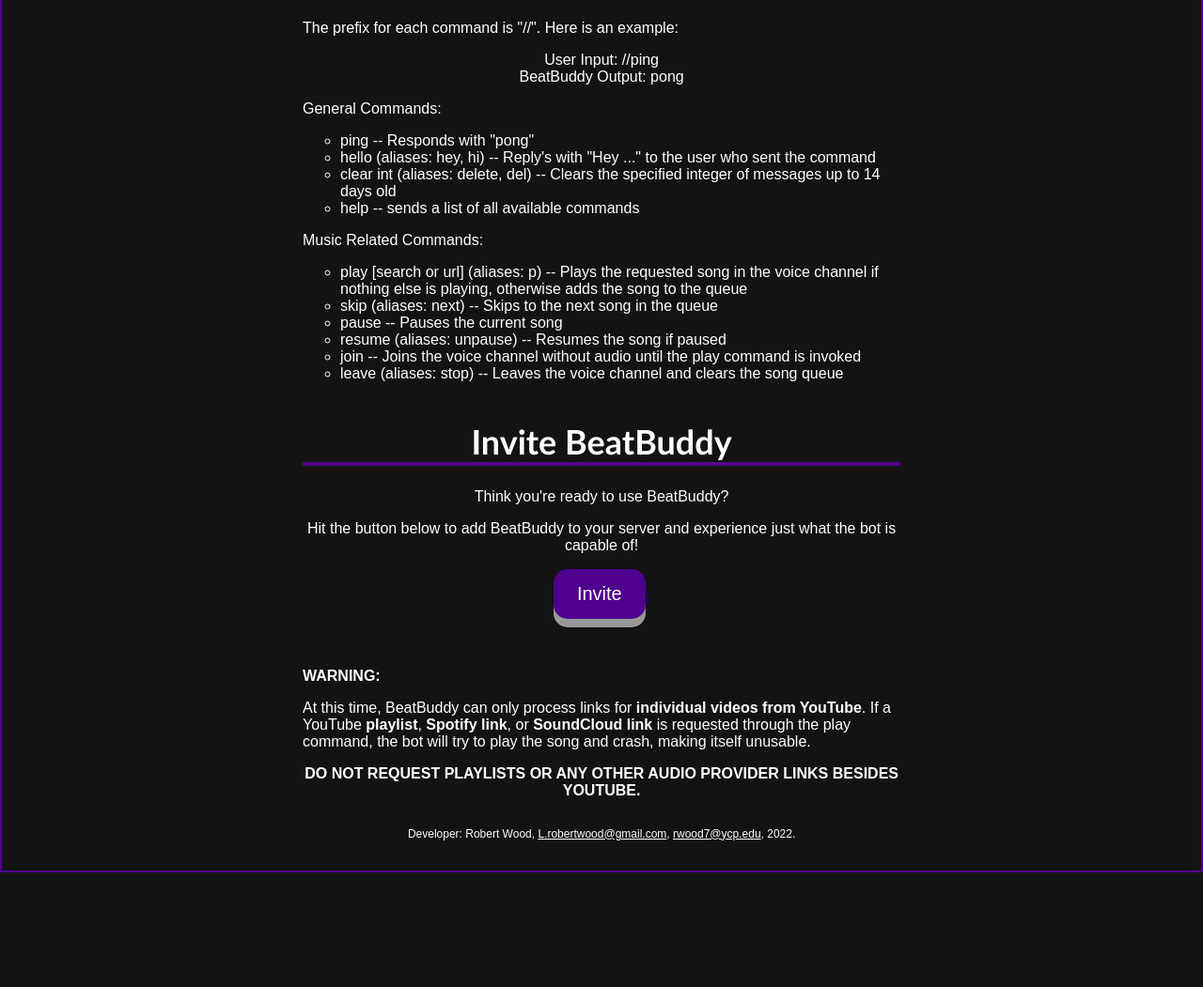
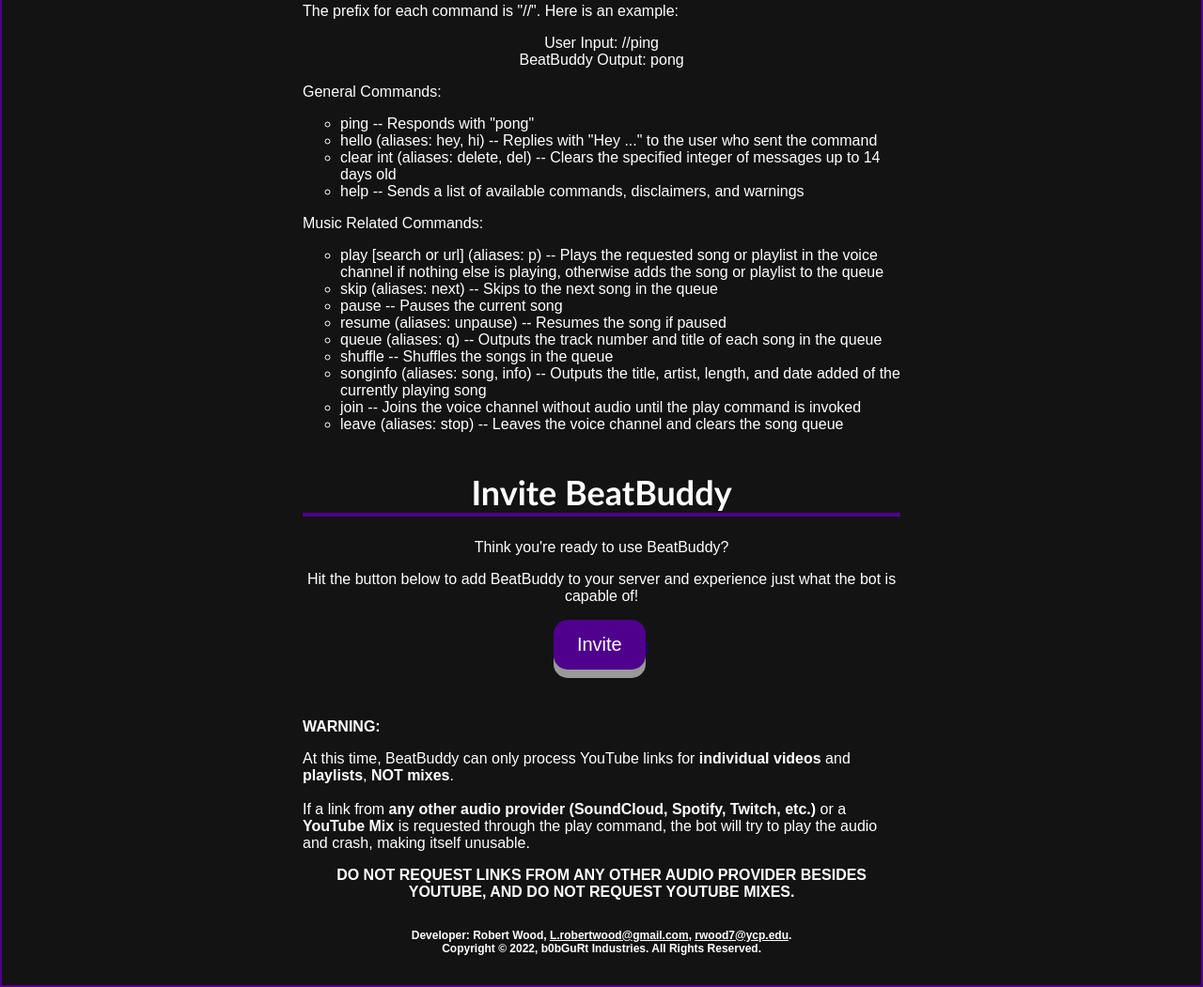
Before and after one commit to robertwood68/BeatBuddy_Music_Bot, a website: page BeatBuddyWebsite/index.html in a window 1280 px wide. Shown: the part 570-1621 px from the top of the page at 94% size. Before the commit the page ends 1499 px from the top, so only its background shows below. Drawn offline with Linux system fonts and the light colour scheme.

Commit message:
Updated website

```diff
--- a/BeatBuddyWebsite/index.html
+++ b/BeatBuddyWebsite/index.html
@@ -39,7 +39,6 @@
             </p>
             <ul class="ul">
                 <li>24/7 Bot Activity</li>
-                <li>Playlist and LiveStream Support</li>
                 <li>Spotify and SoundCloud Support</li>
                 <li>More specific and in depth commands</li>
                 <li>Permissions Checking</li>
@@ -55,16 +54,19 @@
             <p class="leftparagraph">General Commands:</p>
             <ul class="ul">
                 <li>ping -- Responds with "pong"</li>
-                <li>hello (aliases: hey, hi) -- Reply's with "Hey ..." to the user who sent the command</li>
+                <li>hello (aliases: hey, hi) -- Replies with "Hey ..." to the user who sent the command</li>
                 <li>clear int (aliases: delete, del) -- Clears the specified integer of messages up to 14 days old</li>
-                <li>help -- sends a list of all available commands </li>
+                <li>help -- Sends a list of available commands, disclaimers, and warnings</li>
             </ul>
             <p class="leftparagraph">Music Related Commands:</p>
             <ul class="ul">
-                <li>play [search or url] (aliases: p) -- Plays the requested song in the voice channel if nothing else is playing, otherwise adds the song to the queue</li>
+                <li>play [search or url] (aliases: p) -- Plays the requested song or playlist in the voice channel if nothing else is playing, otherwise adds the song or playlist to the queue</li>
                 <li>skip (aliases: next) -- Skips to the next song in the queue</li>
                 <li>pause -- Pauses the current song</li>
                 <li>resume (aliases: unpause) -- Resumes the song if paused</li>
+                <li>queue (aliases: q) -- Outputs the track number and title of each song in the queue</li>
+                <li>shuffle -- Shuffles the songs in the queue</li>
+                <li>songinfo (aliases: song, info) -- Outputs the title, artist, length, and date added of the currently playing song</li>
                 <li>join -- Joins the voice channel without audio until the play command is invoked</li>
                 <li>leave (aliases: stop) -- Leaves the voice channel and clears the song queue</li>
             </ul>
@@ -81,15 +83,12 @@
             </a>
             <p class="leftparagraph"><br><br><strong>WARNING:</strong></p>
             <p class="leftparagraph">
-                At this time, BeatBuddy can only process links for <strong>individual videos from YouTube</strong>.  If
-                a YouTube <strong>playlist</strong>, <strong>Spotify link</strong>, or <strong>SoundCloud link</strong>
-                is requested through the play command, the bot will try to play the song and crash, making itself
-                unusable.
+                At this time, BeatBuddy can only process YouTube links for <strong>individual videos</strong> and <strong>playlists</strong>, <strong>NOT mixes</strong>.<br><br>If a link from <strong>any other audio provider (SoundCloud, Spotify, Twitch, etc.)</strong> or a <strong>YouTube Mix</strong> is requested through the play command, the bot will try to play the audio and crash, making itself unusable.
             </p>
             <p class="paragraph">
-                <strong>DO NOT REQUEST PLAYLISTS OR ANY OTHER AUDIO PROVIDER LINKS BESIDES YOUTUBE.</strong>
+                <strong>DO NOT REQUEST LINKS FROM ANY OTHER AUDIO PROVIDER BESIDES YOUTUBE, AND DO NOT REQUEST YOUTUBE MIXES.<strong>
             </p>
-            <p class="creditline"><br>Developer: Robert Wood, <a href="mailto:l.robertwood@gmail.com">L.robertwood@gmail.com</a>, <a href="mailto:rwood7@ycp.edu">rwood7@ycp.edu</a>, 2022.</p>
+            <p class="creditline"><br>Developer: Robert Wood, <a href="mailto:l.robertwood@gmail.com">L.robertwood@gmail.com</a>, <a href="mailto:rwood7@ycp.edu">rwood7@ycp.edu</a>.<br>Copyright &copy; 2022, b0bGuRt Industries. All Rights Reserved.</p>
         </div>
         <script src="index.js"></script>
         <noscript>You need to enable JavaScript to view the full site.</noscript>
```
Also changed, not shown: commands/music.js (+2 -5 lines).
